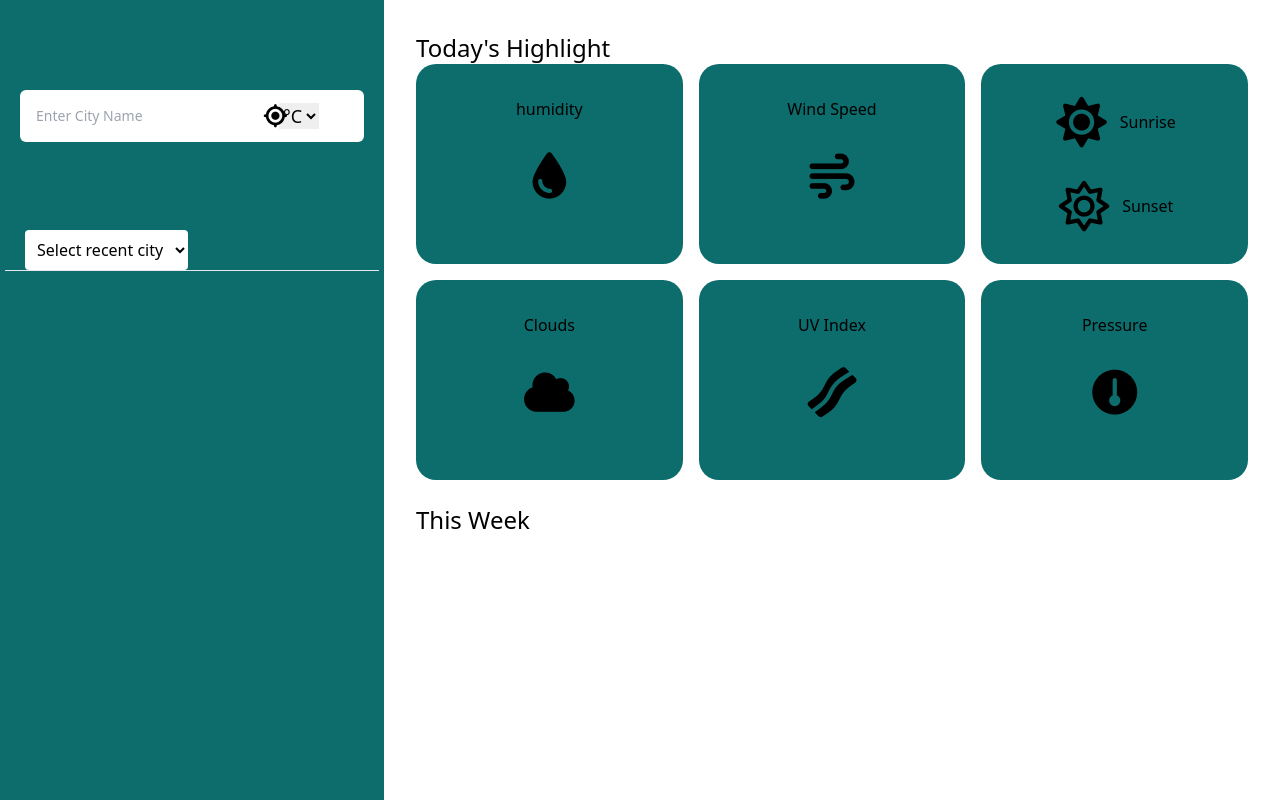
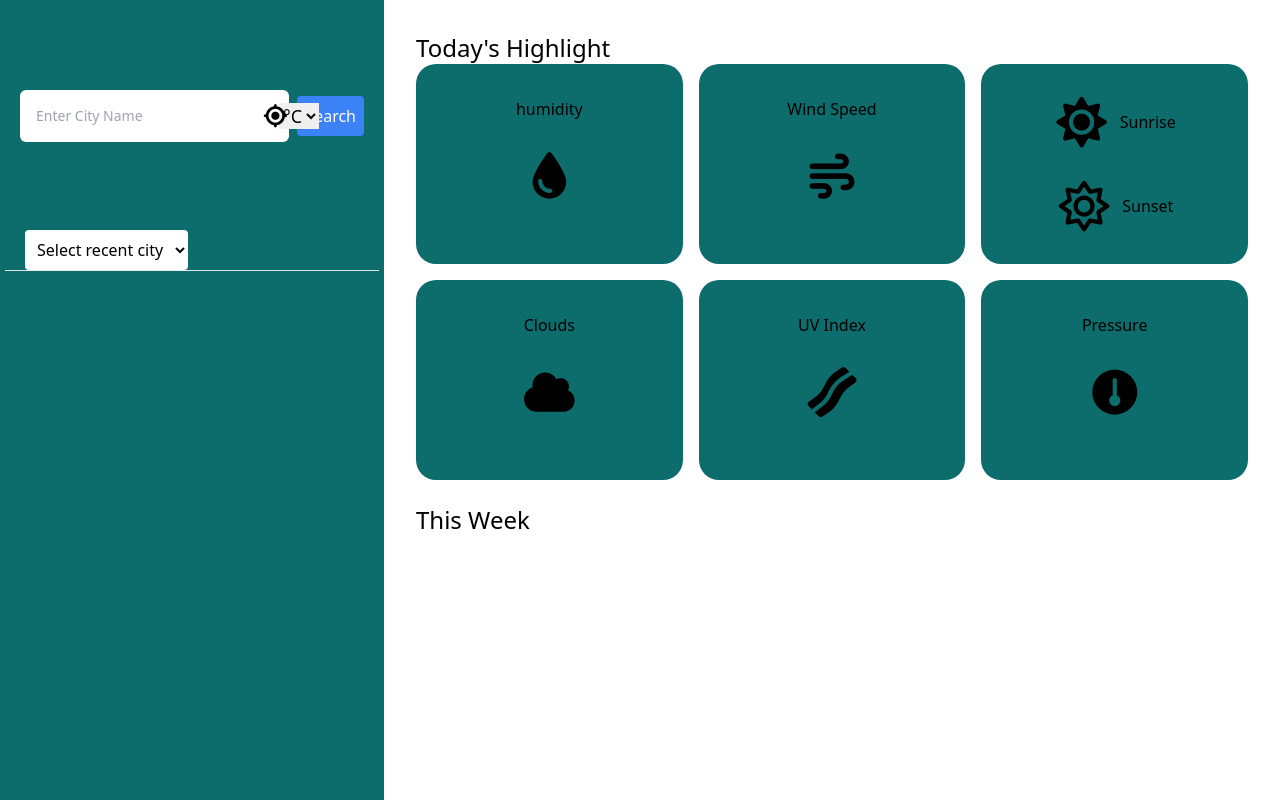
Before and after one commit to Ansh-2121/weather-forecast-application, a plain HTML site: page index.html in a window 1280 px wide. Drawn offline with nearby package versions, Linux system fonts and the light colour scheme.

Commit message:
first commit

```diff
--- a/index.html
+++ b/index.html
@@ -18,6 +18,7 @@
         <div class="left-container w-full md:w-[30%] h-[50vh] md:h-screen p-[10px_5px] bg-[rgb(13,108,108)] text-white">
             <div class="search-container relative flex items-center m-[20px_15px] md:m-[80px_15px]">
                 <input id="input-contanier" type="text" placeholder="Enter City Name" class="bg-white capitalize p-4 rounded-md text-sm w-full outline-none border-none">
+                <button onclick="findUserLocation()" class="bg-blue-500 text-white p-2 rounded ml-2">Search</button>
 
                 <select name="" id="converter" class="converter absolute right-[45px] border-none outline-none text-[18px] cursor-pointer text-black">
                     <option>
```
